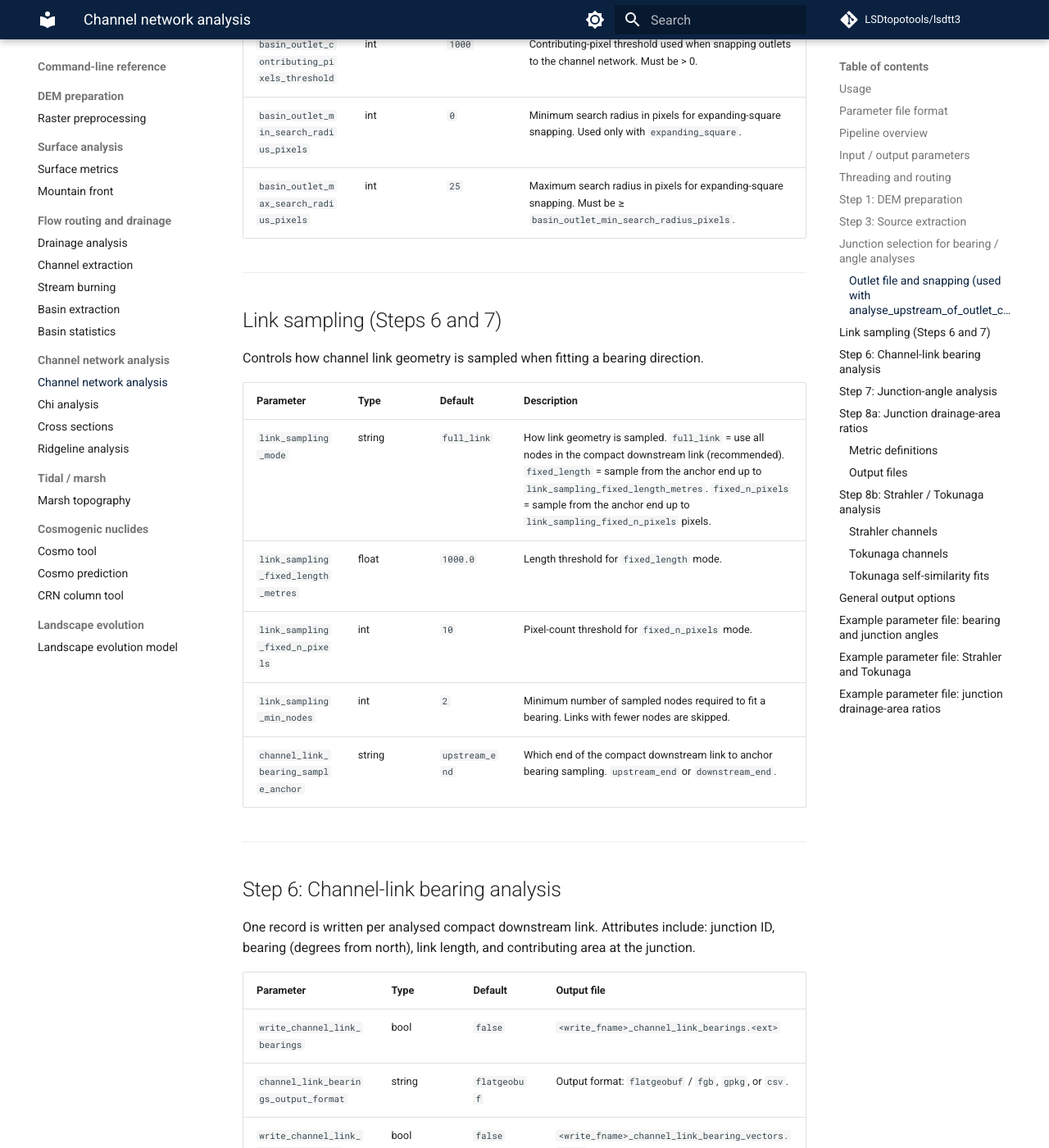
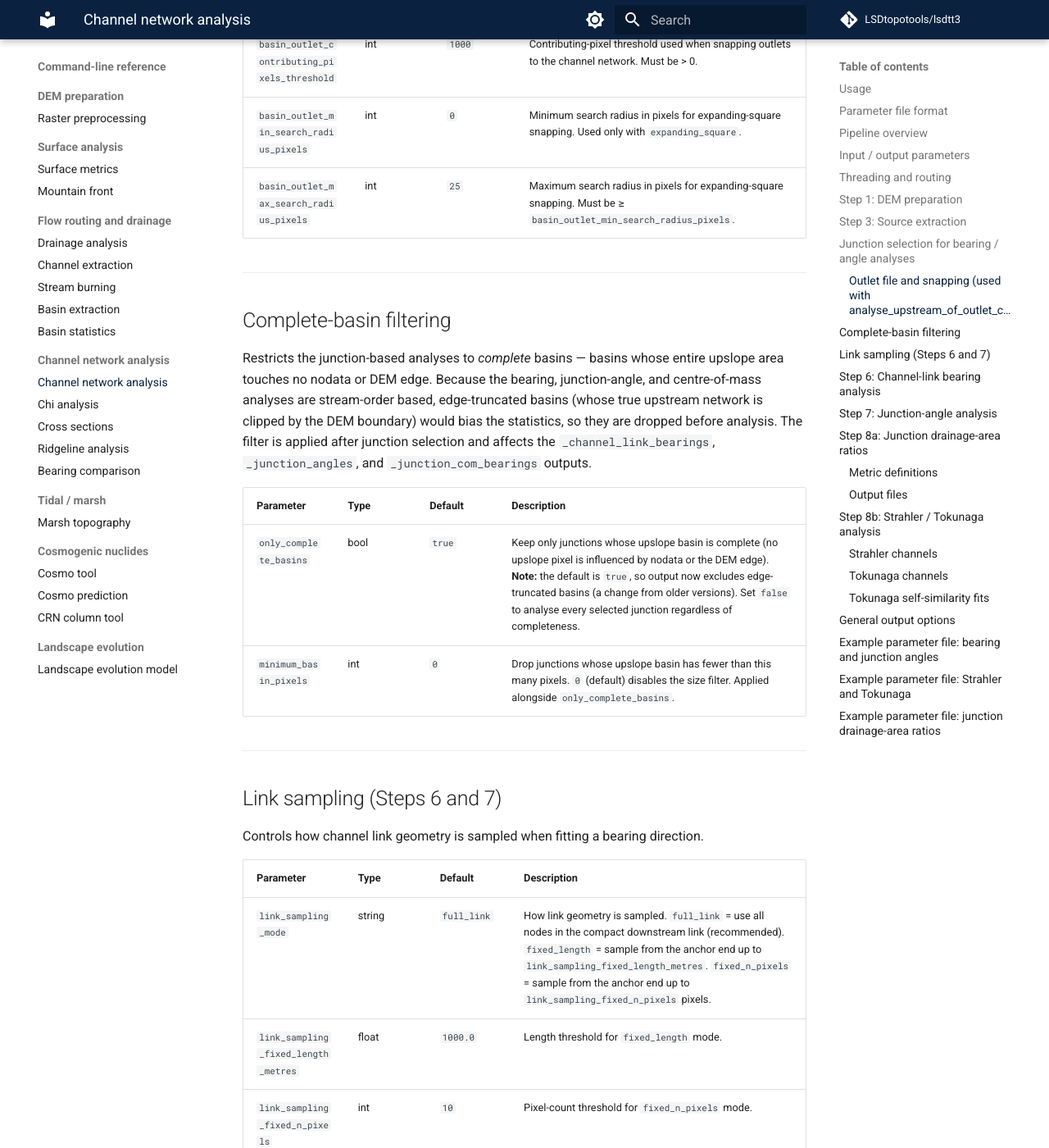
Before and after one commit to LSDtopotools/lsdtt3, an MkDocs documentation site: the page built from docs/cli_reference_lsdtt_channel_network_analysis.md, in a window 1280 px wide and 1400 px high, scrolled down 3522 px. Shown: the whole window at 82% size. Built offline with MkDocs 1.6.1 and Material for MkDocs 9.7.7, drawn with Linux system fonts in a browser that asks for light colours; comment, search, counter and statistics services are not loaded.

Commit message:
Updating some docs

```diff
--- a/docs/cli_reference_lsdtt_channel_network_analysis.md
+++ b/docs/cli_reference_lsdtt_channel_network_analysis.md
@@ -98,6 +98,23 @@ Exactly one selection mode must be active. If none is specified, `analyse_all_ju
 | `basin_outlet_contributing_pixels_threshold` | int | `1000` | Contributing-pixel threshold used when snapping outlets to the channel network. Must be > 0. |
 | `basin_outlet_min_search_radius_pixels` | int | `0` | Minimum search radius in pixels for expanding-square snapping. Used only with `expanding_square`. |
 | `basin_outlet_max_search_radius_pixels` | int | `25` | Maximum search radius in pixels for expanding-square snapping. Must be ≥ `basin_outlet_min_search_radius_pixels`. |
+
+---
+
+## Complete-basin filtering
+
+Restricts the junction-based analyses to *complete* basins — basins whose entire
+upslope area touches no nodata or DEM edge. Because the bearing, junction-angle,
+and centre-of-mass analyses are stream-order based, edge-truncated basins (whose
+true upstream network is clipped by the DEM boundary) would bias the statistics,
+so they are dropped before analysis. The filter is applied after junction
+selection and affects the `_channel_link_bearings`, `_junction_angles`, and
+`_junction_com_bearings` outputs.
+
+| Parameter | Type | Default | Description |
+|---|---|---|---|
+| `only_complete_basins` | bool | `true` | Keep only junctions whose upslope basin is complete (no upslope pixel is influenced by nodata or the DEM edge). **Note:** the default is `true`, so output now excludes edge-truncated basins (a change from older versions). Set `false` to analyse every selected junction regardless of completeness. |
+| `minimum_basin_pixels` | int | `0` | Drop junctions whose upslope basin has fewer than this many pixels. `0` (default) disables the size filter. Applied alongside `only_complete_basins`. |
 
 ---
 
--- a/mkdocs.yml
+++ b/mkdocs.yml
@@ -62,6 +62,7 @@ nav:
       - Chi analysis: cli_reference_lsdtt_chi_analysis.md
       - Cross sections: cli_reference_lsdtt_cross_sections.md
       - Ridgeline analysis: cli_reference_lsdtt_ridgeline_analysis.md
+      - Bearing comparison: cli_reference_lsdtt_bearing_comparison.md
     - Tidal / marsh:
       - Marsh topography: cli_reference_lsdtt_marsh_topography.md
     - Cosmogenic nuclides:
```
Also changed, not shown: docs/cli_reference_lsdtt_bearing_comparison.md (added, +119 -0 lines).
